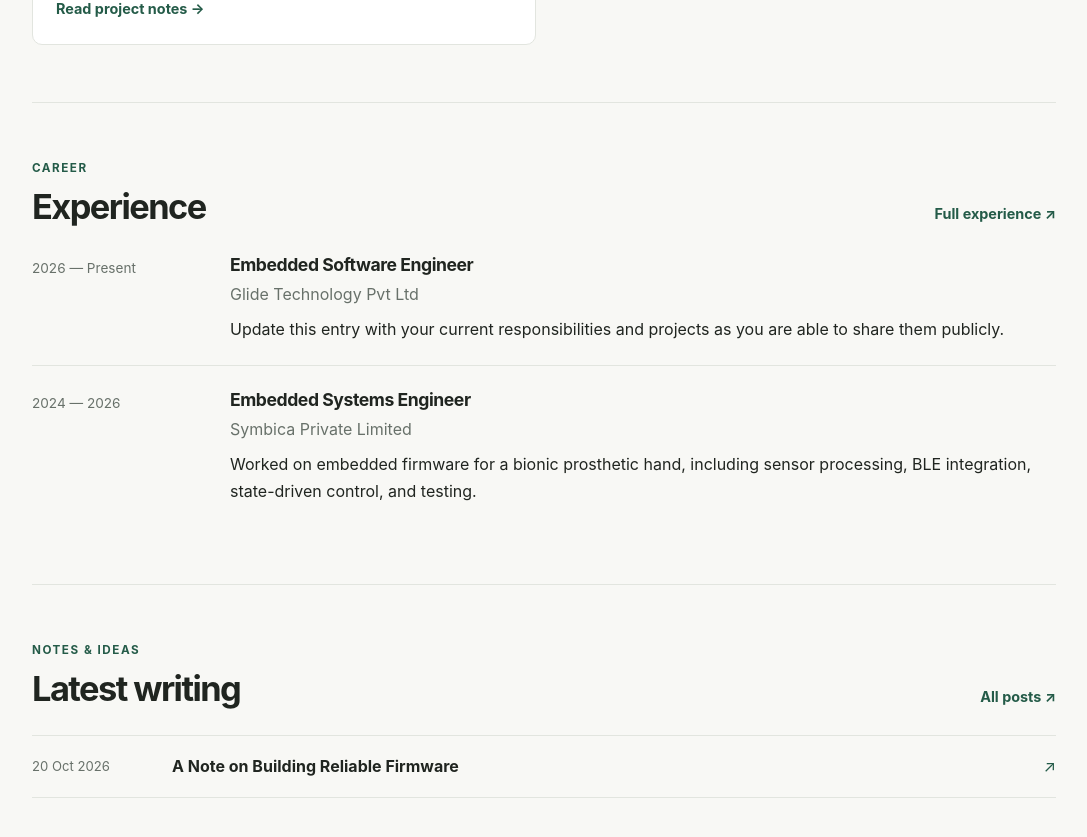
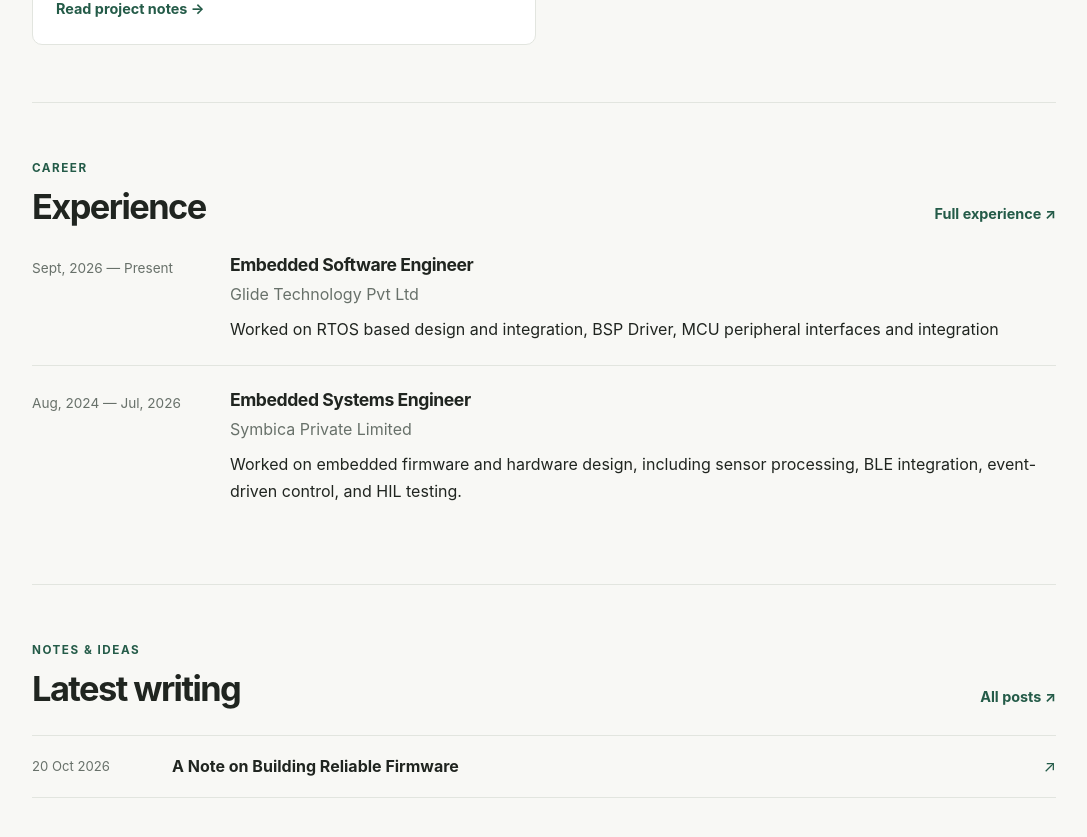
Before and after one commit to subrata05/subrata05.github.io, a Jekyll site: the page built from index.md, in a window 1280 px wide and 900 px high, scrolled down 1767 px. Shown: the top 837 px of the window, without its empty margins (96-1183 px from the left). Built offline with Jekyll 4.4.1, drawn with Linux system fonts in a browser that asks for light colours; some of the changed text lies outside the part shown.

Commit message:
add - initial draft

```diff
--- a/index.md
+++ b/index.md
@@ -43,7 +43,7 @@ title: Home
     <div class="social-links">
       <a href="https://github.com/subrata05">GitHub ↗</a>
       <a href="https://www.linkedin.com/in/subratasarkar-ss/">LinkedIn ↗</a>
-      <a href="mailto:YOUR_EMAIL@example.com">Email ↗</a>
+      <a href="ss9sarkar@gmail.com">Email ↗</a>
     </div>
 
   </div>
@@ -92,12 +92,12 @@ title: Home
   </div>
   <div class="timeline">
     <article class="timeline-item">
-      <p class="timeline-date">2026 — Present</p>
-      <div><h3>Embedded Software Engineer</h3><p class="muted">Glide Technology Pvt Ltd</p><p>Update this entry with your current responsibilities and projects as you are able to share them publicly.</p></div>
+      <p class="timeline-date">Sept, 2026 — Present</p>
+      <div><h3>Embedded Software Engineer</h3><p class="muted">Glide Technology Pvt Ltd</p><p>Worked on RTOS based design and integration, BSP Driver, MCU peripheral interfaces and integration</p></div>
     </article>
     <article class="timeline-item">
-      <p class="timeline-date">2024 — 2026</p>
-      <div><h3>Embedded Systems Engineer</h3><p class="muted">Symbica Private Limited</p><p>Worked on embedded firmware for a bionic prosthetic hand, including sensor processing, BLE integration, state-driven control, and testing.</p></div>
+      <p class="timeline-date">Aug, 2024 — Jul, 2026</p>
+      <div><h3>Embedded Systems Engineer</h3><p class="muted">Symbica Private Limited</p><p>Worked on embedded firmware and hardware design, including sensor processing, BLE integration, event-driven control, and HIL testing.</p></div>
     </article>
   </div>
 </section>
```
Also changed, not shown: other parts of index.md (+1 -1 lines).
